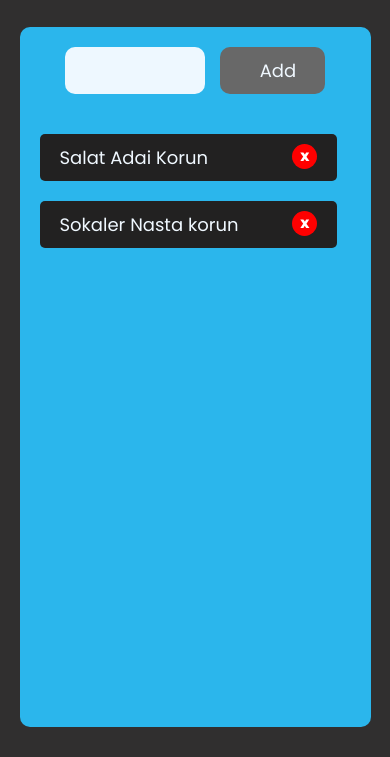
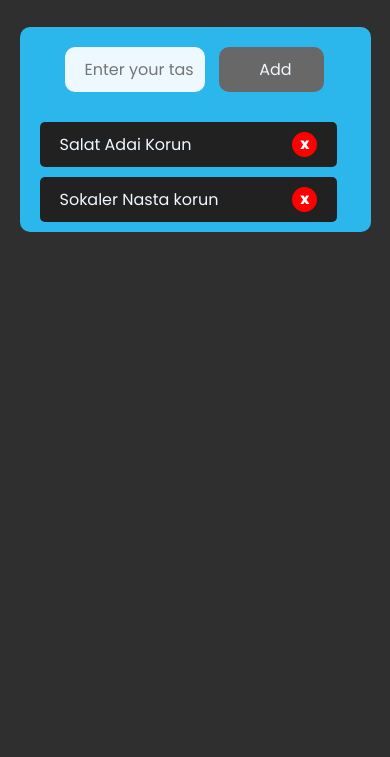
Before and after one commit to ArShadhinJr/todo, a plain HTML site: page index.html in a window 390 px wide. Shown: the part 95-852 px from the top of the page. Drawn offline with Linux system fonts and the light colour scheme.

Commit message:
responsive design

```diff
--- a/index.html
+++ b/index.html
@@ -12,7 +12,7 @@
 <body>
     <h1>TO-DO <span>LIST</span></h1>
     <div class="box">
-        <input type="text" name="todo-text" id="todo-text">
+        <input type="text" name="todo-text" id="todo-text" placeholder="Enter your task">
         <button id="add-btn">Add</button>
         <ul id="todo-list">
             <li>Salat Adai Korun <span> X </span></li>
@@ -20,6 +20,8 @@
         </ul>
 
 
+
+
     </div>
     <script src="main.js"></script>
 </body>
--- a/style.css
+++ b/style.css
@@ -4,7 +4,7 @@
   box-sizing: border-box;
   color: aliceblue;
   font-family: 'Poppins', sans-serif;
-  font-size: 18px;
+  font-size: 20x;
 }
 body {
   background: #302f2f;
@@ -94,8 +94,12 @@ li>span {
 }
 
 @media screen and (max-width: 600px) {
+  *{
+    font-size: 16px;
+  }
   .box {
     width: 90%;
+    height: auto;
   }
   input {
     width: 40%;
@@ -105,11 +109,11 @@ li>span {
   }
   ul {
     margin-left: 20px;
-    margin-top: 20px;
+    margin-top: 10px;
 
   }
   li{
-    margin-bottom: 20px;
+    margin-bottom: 10px;
     width: 90%;
 
   }
```
